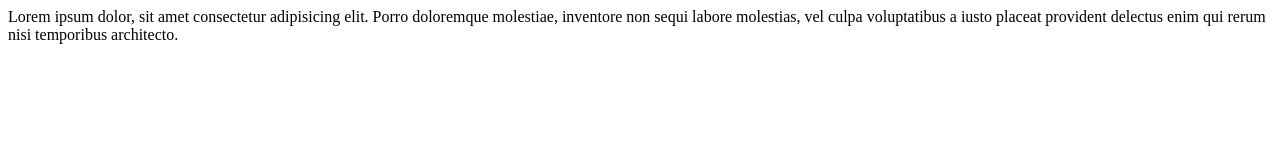
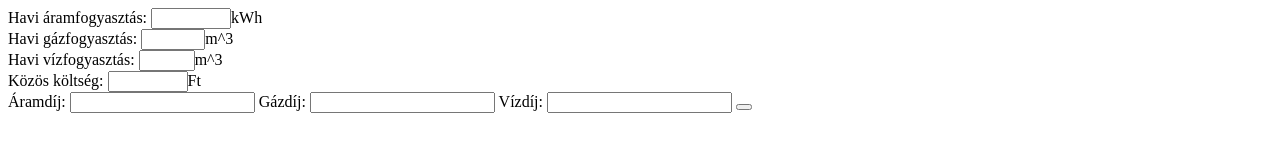
Before and after one commit to maggotstf2/iskolaiProjekt, a plain HTML site: page index.html in a window 1280 px wide. Drawn offline with Linux system fonts and the light colour scheme.

Commit message:
Added base rent calculation
work of @czehszabi

```diff
--- a/index.html
+++ b/index.html
@@ -5,8 +5,22 @@
     <meta http-equiv="X-UA-Compatible" content="IE=edge">
     <meta name="viewport" content="width=device-width, initial-scale=1.0">
     <title>Document</title>
+    <script src="js.js"></script>
 </head>
 <body>
-    Lorem ipsum dolor, sit amet consectetur adipisicing elit. Porro doloremque molestiae, inventore non sequi labore molestias, vel culpa voluptatibus a iusto placeat provident delectus enim qui rerum nisi temporibus architecto.
+
+    Havi áramfogyasztás: <input type="number" min="0" max="25000" id="aram">kWh<br>
+    Havi gázfogyasztás: <input type="number" min="0" max="500" id="gaz">m^3<br>
+    Havi vízfogyasztás: <input type="number" min="0" max="30" id="viz">m^3<br>
+    Közös költség: <input type="number" min="6000" max="22000" id="koz">Ft<br>
+
+    Áramdíj: <input type="text" readonly>
+
+    Gázdíj: <input type="text" readonly>
+
+    Vízdíj: <input type="text" readonly>
+
+
+    <button onclick="szamol()"></button>
 </body>
 </html>
```
